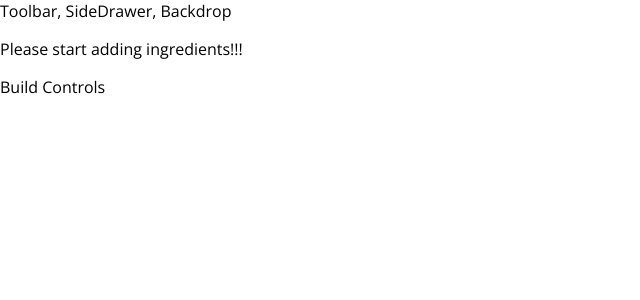
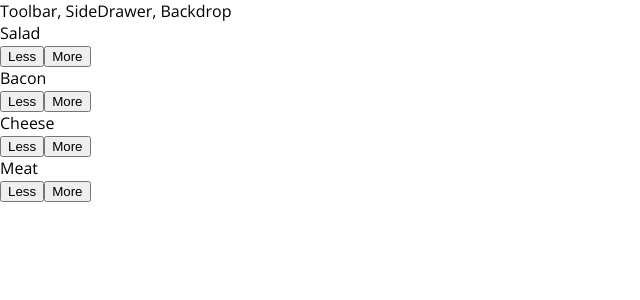
Before and after one commit to RaphaelOhlsen/burger-builder, a React app: page / in a window 1280 px wide. Shown: the top 300 px of the page, without its empty margins (0-640 px from the left). Built offline with nearby package versions, Linux system fonts and the light colour scheme.

Commit message:
Outputting Multiple Build Controls

```diff
--- a/src/components/Burger/BuildControls/BuildControll/BuildControll..js
+++ b/src/components/Burger/BuildControls/BuildControl/BuildControl.js
@@ -1,9 +1,9 @@
 import React from 'react';
 
-import classes from './BuildControll.css';
+import classes from './BuildControl.css';
 
 const buildControl = (props) => (
-  <div className={classes.buildControl}>
+  <div className={classes.BuildControl}>
     <div className={classes.Label}>{props.label}</div>
     <button className={classes.Less}>Less</button>
     <button className={classes.More}>More</button>
--- a/src/components/Burger/BuildControls/BuildControls.css
+++ b/src/components/Burger/BuildControls/BuildControls.css
@@ -1,6 +1,6 @@
 .BuildControls {
   width: 100%;
-  background-color: #cf8f2e;
+  background-color: #e4cba5;
   display: flex;
   flex-flow: column;
   align-items: center;
--- a/src/components/Burger/BuildControls/BuildControls.js
+++ b/src/components/Burger/BuildControls/BuildControls.js
@@ -1,7 +1,20 @@
 import React from 'react';
+import BuildControl from './BuildControl/BuildControl'
+import classes from './BuildControls.css'
 
-const buildControls = (props) => (
+const controls = [
+  {label: 'Salad', type: 'salad'},
+  {label: 'Bacon', type: 'bacon'},
+  {label: 'Cheese', type: 'cheese'},
+  {label: 'Meat', type: 'meat'}
+]
 
-);
+const buildControls = () => (
+  <div className={classes.BuildControls}>
+    {controls.map(crtl => (
+      <BuildControl key={crtl.label} label={crtl.label} />
+    ))}
+  </div>
+)
 
 export default buildControls;
--- a/src/components/Burger/Burger.js
+++ b/src/components/Burger/Burger.js
@@ -16,7 +16,7 @@ const burguer = (props) => {
       return arr.concat(el);
     },[])
 
-  if ( transformedIngredients.length === 4) {
+  if ( transformedIngredients.length === 0) {
     transformedIngredients = <p>Please start adding ingredients!!!</p>
   }
 
--- a/src/containers/BurgerBuilder/BurgerBuilder.js
+++ b/src/containers/BurgerBuilder/BurgerBuilder.js
@@ -1,7 +1,8 @@
 import React, {Component} from 'react';
 
 import Aux from '../../hoc/Aux';
-import Burger from '../../components/Burger/Burger'
+import Burger from '../../components/Burger/Burger';
+import BuildControls from '../../components/Burger/BuildControls/BuildControls';
 
 
 class BurgerBuilder extends Component {
@@ -19,7 +20,7 @@ class BurgerBuilder extends Component {
     return (
       <Aux>
         <Burger ingredients={this.state.ingredients}/>
-        <div>Build Controls</div>
+        <BuildControls />
       </Aux>
     )
   }
```
Also changed, not shown: src/components/Burger/BuildControls/BuildControl/BuildControl.css (renamed from src/components/Burger/BuildControls/BuildControll/BuildControl.css).
